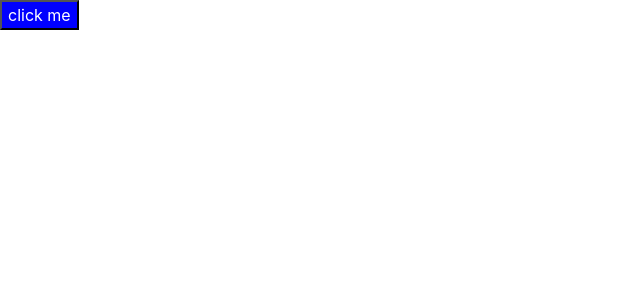
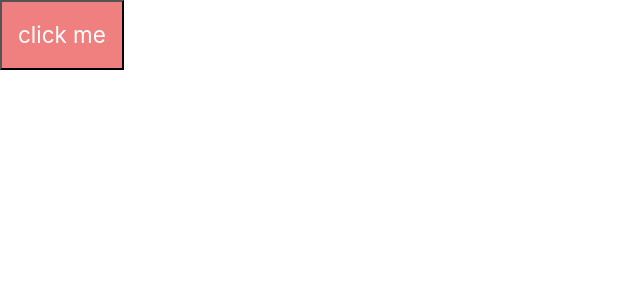
Before and after one commit to domster4444/ddc-workshop, a React (Create React App) app: page / in a window 1280 px wide. Shown: the top 300 px of the page, without its empty margins (0-640 px from the left). Built offline with nearby package versions, Linux system fonts and the light colour scheme.

Commit message:
using  css module for styling

```diff
--- a/src/App.js
+++ b/src/App.js
@@ -1,14 +1,9 @@
 import React from 'react';
-import styled from 'styled-components';
-
+import btnStyle from './Button.module.css';
 const App = () => {
-  const BtnStyle = styled.button`
-    background: blue;
-    color: white;
-  `;
   return (
     <React.Fragment>
-      <BtnStyle>click me</BtnStyle>
+      <button className={btnStyle.error}>click me</button>
     </React.Fragment>
   );
 };
```
